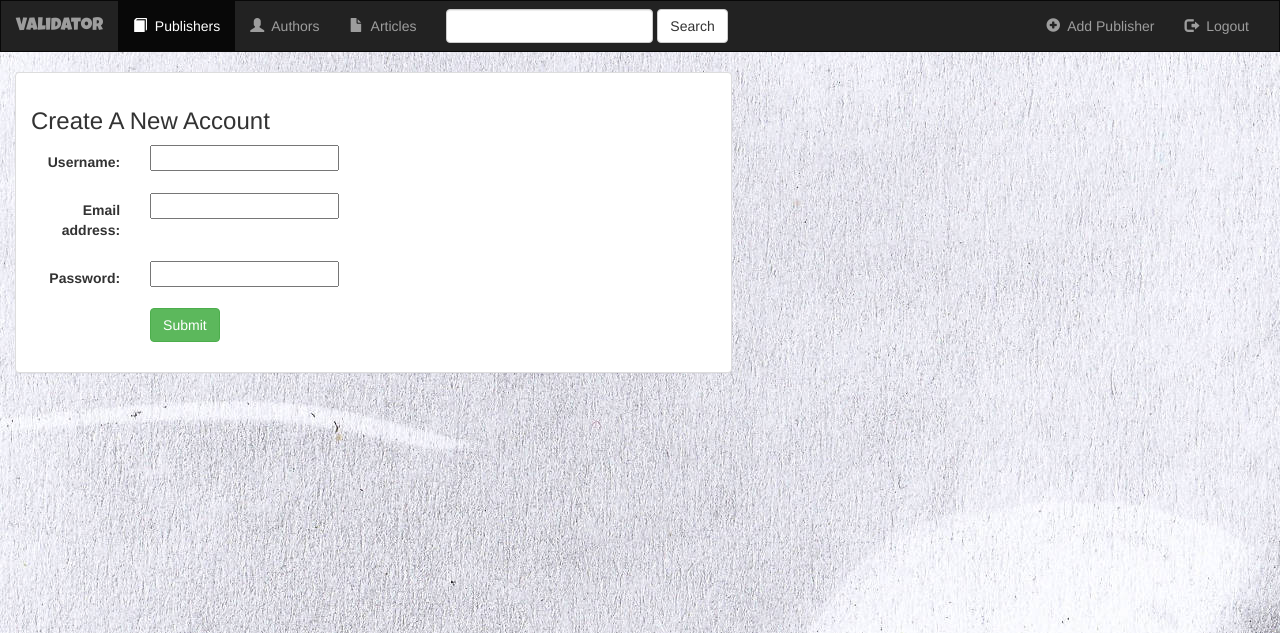
After one commit to CSULB-491/Crawler, a Django app: page /publisher/registration/ in a window 1280 px wide. The commit adds this page. Shown: the top 633 px of the page. Run offline with Django 3.2, Linux system fonts and the light colour scheme; some libraries are stand-ins or nearby versions.

Commit message:
Latest updates: Users registrations working on rest framework

```diff
--- a/crawlersite/crawlersite/settings.py
+++ b/crawlersite/crawlersite/settings.py
@@ -38,6 +38,7 @@
     'django.contrib.sessions',
     'django.contrib.messages',
     'django.contrib.staticfiles',
+    'rest_framework'
 ]
 
 MIDDLEWARE = [
@@ -119,3 +120,6 @@
 # https://docs.djangoproject.com/en/2.2/howto/static-files/
 
 STATIC_URL = '/static/'
+
+MEDIA_ROOT = os.path.join(BASE_DIR, 'media')
+MEDIA_URL = '/media/'
--- a/crawlersite/crawlersite/urls.py
+++ b/crawlersite/crawlersite/urls.py
@@ -1,7 +1,8 @@
 from django.contrib import admin
 from django.conf.urls import include, url
 # from django.urls import include, path
-
+from django.conf import settings
+from django.conf.urls.static import static
 
 urlpatterns = [
     url(r'^admin/', admin.site.urls),
@@ -11,3 +12,7 @@
     url(r'publisher/add/', include('publisher.urls')),
 
 ]
+
+if settings.DEBUG:
+    urlpatterns += static(settings.STATIC_URL, document_root=settings.STATIC_ROOT)
+    urlpatterns += static(settings.MEDIA_URL, document_root=settings.MEDIA_ROOT)
--- a/crawlersite/publisher/forms.py
+++ b/crawlersite/publisher/forms.py
@@ -1,5 +1,5 @@
+from django.contrib.auth.models import User
 from django import forms
-from django.contrib.auth.models import User
 
 from .models import Publisher, Author
 
@@ -18,11 +18,9 @@
         fields = ['author_name', 'author_image', 'author_slug']
 
 
-"""
 class UserForm(forms.ModelForm):
     password = forms.CharField(widget=forms.PasswordInput)
 
     class Meta:
         model = User
         fields = ['username', 'email', 'password']
-        """
--- a/crawlersite/publisher/models.py
+++ b/crawlersite/publisher/models.py
@@ -6,7 +6,7 @@
 class Publisher(models.Model):
     publisher_name = models.CharField(max_length=250)
     publisher_link = models.CharField(max_length=1000)
-    publisher_logo = models.CharField(max_length=1000)
+    publisher_logo = models.FileField()
     publisher_slug = models.CharField(max_length=200, default=1)
 
     def get_absolute_url(self):
@@ -18,7 +18,7 @@
 
 class Author(models.Model):
     publisher = models.ForeignKey(Publisher, on_delete=models.CASCADE)
-    author_image = models.CharField(max_length=1000)
+    author_image = models.FileField()
     article_count = models.CharField(max_length=10)
     author_name = models.CharField(max_length=250)
     author_slug = models.CharField(max_length=200, default=1)
--- a/crawlersite/publisher/templates/publisher/detail.html
+++ b/crawlersite/publisher/templates/publisher/detail.html
@@ -2,7 +2,7 @@
 {% block title %}Publisher Details{% endblock %}
 
 {% block body %}
-    <img src="{{ publisher.publisher_logo }}">
+    <img src="{{ publisher.publisher_logo.url }}">
 
     <h1>{{ publisher.publisher_name }}</h1>
 
--- /dev/null
+++ b/crawlersite/publisher/templates/publisher/registration.html
@@ -0,0 +1,32 @@
+{% extends 'publisher/base.html' %}
+{% block title %}Registration{% endblock %}
+
+{% block body %}
+<div class="container-fluid">
+
+    <div class="row">
+
+        <div class="col-sm-12 col-md-7">
+            <div class="panel panel-default">
+                <div class="panel-body">
+                    <h3>Create A New Account</h3>
+                    {% if error_message %}
+                        <p><strong>{{ error_message }}</strong></p>
+                    {% endif %}
+                    <form class="form-horizontal" role="form" action="" method="post" enctype="multipart/form-data">
+                        {% csrf_token %}
+                        {% include 'publisher/form_template.html' %}
+                        <div class="form-group">
+                            <div class="col-sm-offset-2 col-sm-10">
+                                <button type="submit" class="btn btn-success">Submit</button>
+                            </div>
+                        </div>
+                    </form>
+                </div>
+            </div>
+        </div>
+
+    </div>
+
+</div>
+{% endblock %}
--- a/crawlersite/publisher/urls.py
+++ b/crawlersite/publisher/urls.py
@@ -7,6 +7,9 @@
 urlpatterns = [
        # /publisher/
        url(r'^$', views.index, name='index'),
+
+       url(r'^registration/$', views.registration, name='registration'),
+
        # /publisher/<publisher_id>/
        url(r'^(?P<publisher_id>[0-9]+)/$', views.detail, name='detail'),
        # /publisher/(?P<pk>[0-9]+)/<author_id>/
@@ -14,8 +17,9 @@
        # /publisher/publisher/add/
        url(r'publisher/add/$', views.create_publisher, name='create_publisher'),
 
-       # /publisher/1
-       url(r'(?P<publisher_id>[0-9]+)/$', views.update_publisher, name='update_publisher'),
-       url(r'(?P<publisher_id>[0-9]+)/$', views.delete_publisher, name='delete_publisher'),
+       # /publisher/publisher/1
+       url(r'publisher/(?P<publisher_id>[0-9]+)/$', views.update_publisher, name='update_publisher'),
+       # /publisher/publisher/1/delete
+       url(r'publisher/(?P<publisher_id>[0-9]+)/$', views.delete_publisher, name='delete_publisher'),
 
 ]
--- a/crawlersite/publisher/views.py
+++ b/crawlersite/publisher/views.py
@@ -1,9 +1,11 @@
-from django.shortcuts import render, get_object_or_404
-
-from .forms import PublisherForm
+from django.shortcuts import render, get_object_or_404, redirect
+from django.contrib.auth import authenticate, login
+from .forms import PublisherForm, UserForm
 from .models import Publisher, Author, Article
 from django.views.generic.edit import CreateView, UpdateView, DeleteView
+from django.views.generic import View
 from django.urls import reverse_lazy
+
 
 IMAGE_FILE_TYPES = ['png', 'jpg', 'jpeg']
 
@@ -82,3 +84,23 @@
     article = get_object_or_404(article_id)
     return render(request, 'publisher/author/author_detail.html', {'article': article})
 """
+
+
+def registration(request):
+    form = UserForm(request.POST or None)
+    if form.is_valid():
+        user = form.save(commit=False)
+        username = form.cleaned_data['username']
+        password = form.cleaned_data['password']
+        user.set_password(password)
+        user.save()
+        user = authenticate(username=username, password=password)
+        if user is not None:
+            if user.is_active:
+                login(request, user)
+                all_publishers = Publisher.objects.all()
+                return render(request, 'publisher/index.html', {'all_publishers': all_publishers})
+    context = {
+        "form": form,
+    }
+    return render(request, 'publisher/registration.html', context)
```
Also changed, not shown: crawlersite/publisher/templates/publisher/index.html (+5 -3 lines), crawlersite/db.sqlite3, crawlersite/media/latimes-stack.png (added), crawlersite/publisher/migrations/0006_auto_20200322_1133.py (added).
